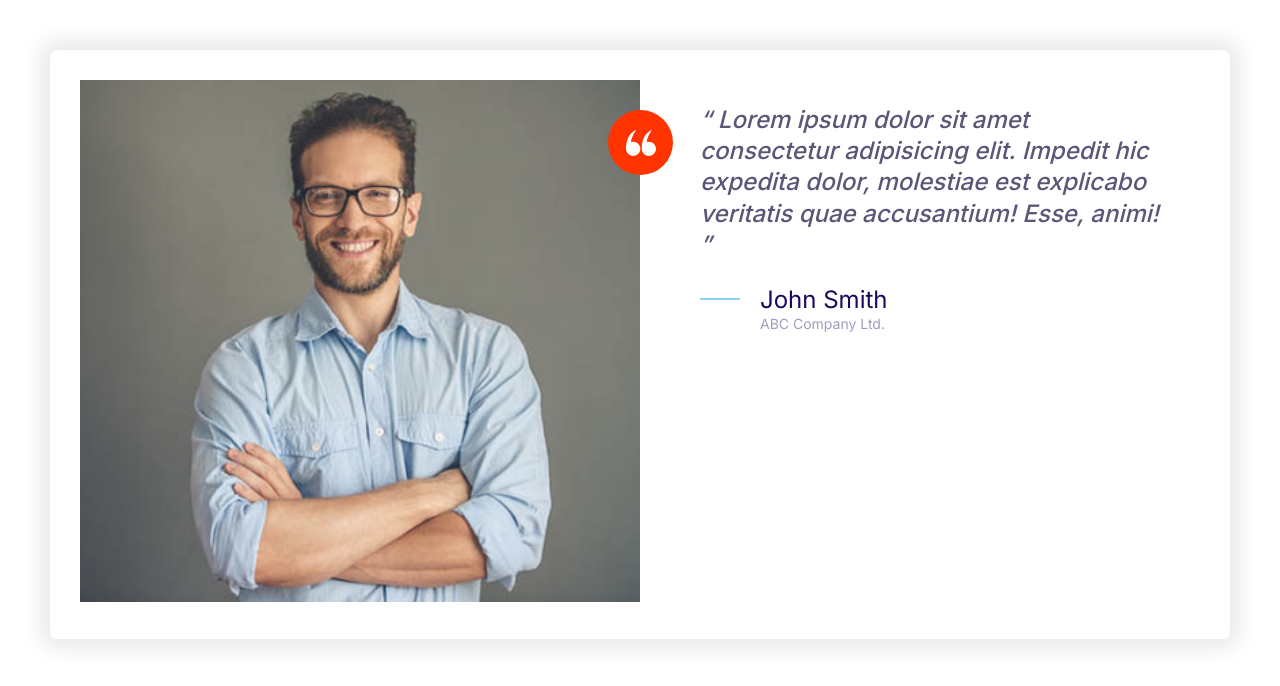
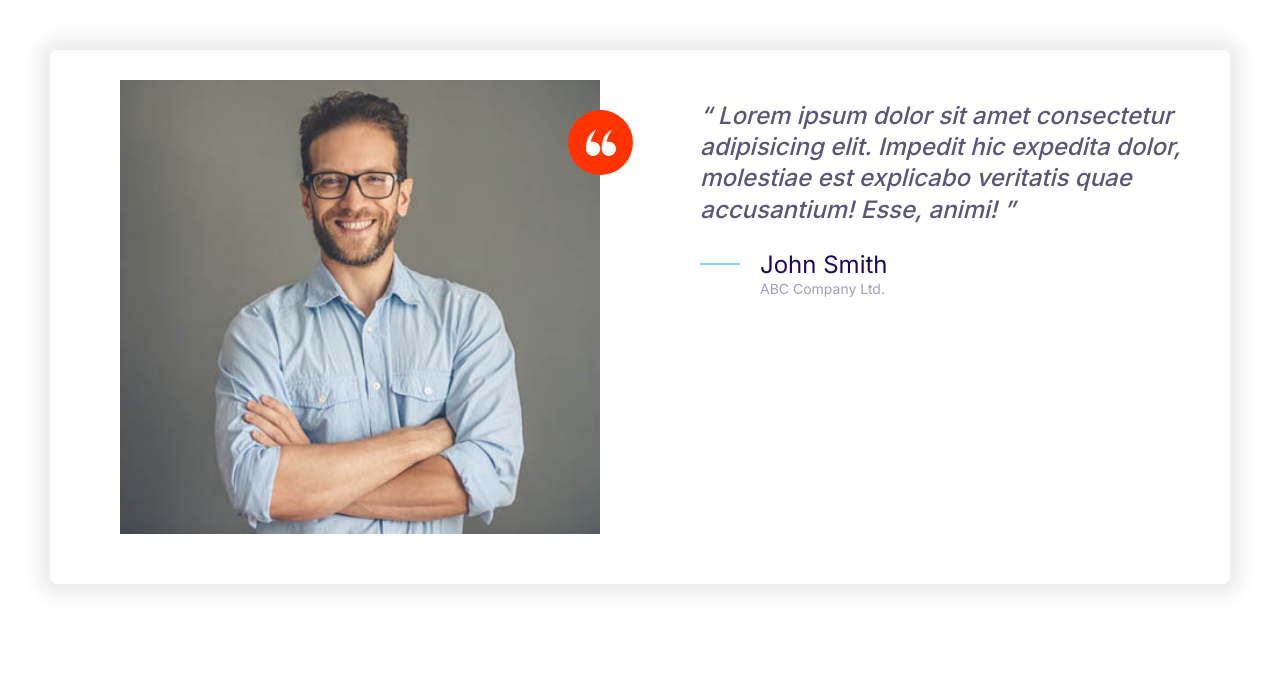
Before and after one commit to Teakay23/Moshify, a plain HTML site: page index.html in a window 1280 px wide. Drawn offline with Linux system fonts and the light colour scheme.

Commit message:
Tweaked testimonial component for ultra thin screens (galaxy fold 5)

```diff
--- a/css/styles.css
+++ b/css/styles.css
@@ -335,7 +335,8 @@ a {
   overflow: hidden;
 }
 
-.card__header, .card__body {
+.card__header,
+.card__body {
   padding: 2rem 3rem;
 }
 
@@ -447,6 +448,7 @@ a {
   font-weight: 500;
   color: var(--color-body-darker);
   line-height: 1.3;
+  margin: 2rem 0;
 }
 
 .quote__text::before {
@@ -512,14 +514,18 @@ a {
 
 .testimonial {
   padding: 3rem;
+  overflow: hidden;
 }
 
 .testimonial__image {
   position: relative;
+  margin: 0 4rem 2rem 4rem;
 }
 
 .testimonial__image > img {
   width: 100%;
+  height: 100%;
+  background-size: cover;
 }
 
 .testimonial__image > .icon-container {
@@ -529,7 +535,7 @@ a {
 }
 
 @media screen and (min-width: 1024px) {
-  .testimonial__image > .icon-container  {
+  .testimonial__image > .icon-container {
     right: -3.3rem;
   }
 }
--- a/index.html
+++ b/index.html
@@ -19,6 +19,7 @@
   </head>
   <body style="padding: 5rem">
     <div class="card testimonial">
+      <div class="card-container">
         <div class="grid grid--1x2">
           <div class="testimonial__image">
             <img src="images/testimonial.jpg" alt="A happy smiling customer" />
@@ -30,9 +31,9 @@
           </div>
           <blockquote class="quote">
             <p class="quote__text">
-            Lorem ipsum dolor sit amet consectetur adipisicing elit. Impedit hic
-            expedita dolor, molestiae est explicabo veritatis quae accusantium!
-            Esse, animi!
+              Lorem ipsum dolor sit amet consectetur adipisicing elit. Impedit
+              hic expedita dolor, molestiae est explicabo veritatis quae
+              accusantium! Esse, animi!
             </p>
             <footer class="quote__footer">
               <div class="media">
@@ -50,5 +51,6 @@
           </blockquote>
         </div>
       </div>
+    </div>
   </body>
 </html>
```
Lines whose indentation alone changed are shown as unchanged.
